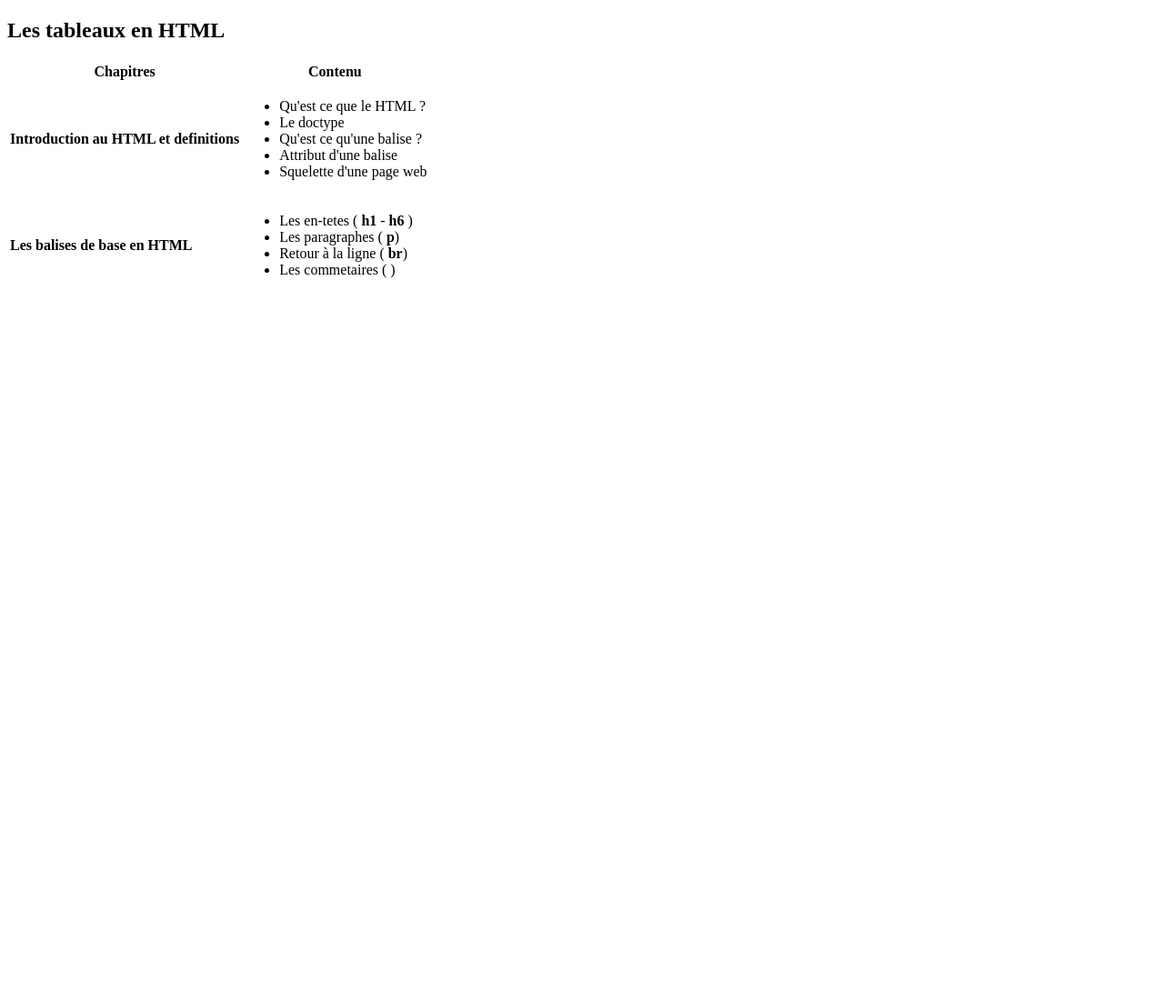
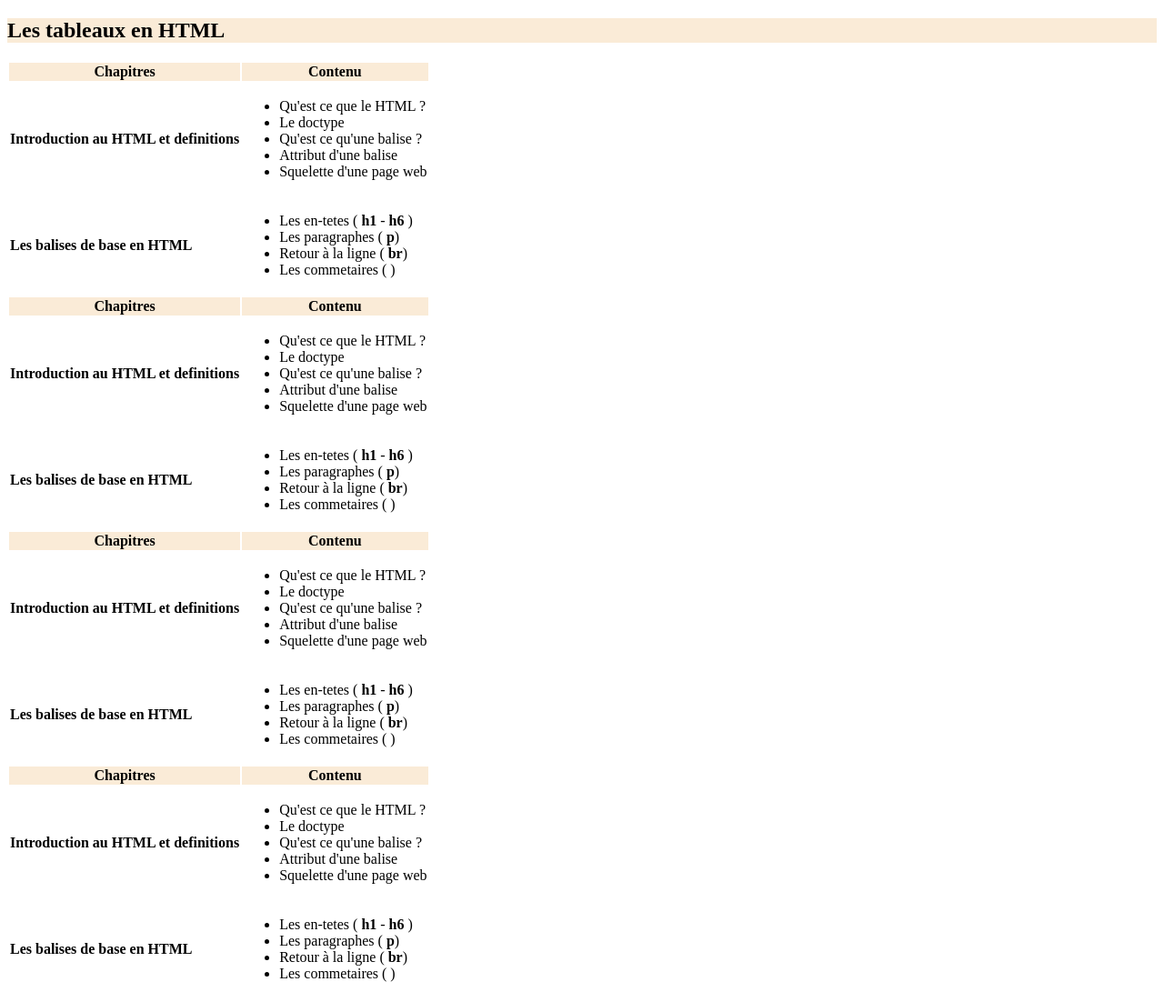
Before and after one commit to PacomeKFP/mern-training, a plain HTML site: page tables.html in a window 1280 px wide. Shown: the whole page at 91% size. Before the commit the page ends 800 px from the top, so only its background shows below. Drawn offline with Linux system fonts and the light colour scheme.

Commit message:
apres le cours de css

```diff
--- /dev/null
+++ b/assets/css/nav.css
@@ -0,0 +1,37 @@
+* {
+  margin: 0;
+  padding: 0;
+}
+header {
+  position: sticky;
+  top: 0px;
+  height: 60px;
+  box-shadow: 10px 17px 15px -8px rgba(165,165,165,0.71);}
+nav {
+  padding: 10px 50px;
+  display: flex;
+  align-items: center;
+  justify-content: space-between;
+  background-color: #333;
+}
+ul {
+  list-style: none;
+  display: flex;
+  justify-content: space-evenly;
+}
+li {
+  margin: 10px;
+}
+a {
+  color: white;
+  font-family: "Lucida Sans", "Lucida Sans Regular", "Lucida Grande",
+    "Lucida Sans Unicode", Geneva, Verdana, sans-serif;
+  text-decoration: none;
+}
+header nav h2 {
+  color: white;
+}
+
+header nav h2:hover{
+    cursor: pointer;
+}
--- /dev/null
+++ b/assets/css/responsive.css
@@ -0,0 +1,11 @@
+body{
+    text-align: center;
+}
+ol{
+    height: 100vh;
+    list-style: none;
+    display: flex;
+    flex-wrap: wrap;
+    justify-content: space-evenly;
+    align-items: space-around;
+}
--- /dev/null
+++ b/assets/css/style2.css
@@ -0,0 +1,15 @@
+.input-fields, select{
+    margin: 10px;
+    border: 1px solid red;
+}
+
+#title{
+    position: sticky;
+    top: 0px ;
+    left: 0px;
+    background-color: antiquewhite;
+    z-index: 1;
+}
+th{
+    background-color: antiquewhite;
+}
--- /dev/null
+++ b/assets/css/styles.css
@@ -0,0 +1,28 @@
+a {
+  color: black;
+  text-decoration: none;
+  font-weight: bolder;
+  font-family: "Lucida Sans", "Lucida Sans Regular", "Lucida Grande",
+    "Lucida Sans Unicode", Geneva, Verdana, sans-serif;
+  font-style: italic;
+}
+ul {
+  list-style: upper-alpha;
+}
+p {
+  font-family: "Segoe UI", Tahoma, Geneva, Verdana, sans-serif, Times, serif;
+  font-size: small;
+}
+#para-haut-page {
+  font-family: poppins;
+  font-size: large;
+}
+#para-bas-page {
+  color: aquamarine;
+  background-color: rgb(60, 60, 60);
+  text-align: center;
+}
+
+* {
+  color: rgb(252, 122, 122);
+}
--- a/tables.html
+++ b/tables.html
@@ -4,11 +4,13 @@
 <head>
     <meta charset="UTF-8">
     <meta name="viewport" content="width=device-width, initial-scale=1.0">
+    <link rel="stylesheet" href="assets/css/style2.css">
+
     <title>Ls tableaux en HTML</title>
 </head>
 
 <body>
-    <h2>Les tableaux en HTML</h2>
+    <h2 id="title" >Les tableaux en HTML</h2>
     <table>
         <thead>
             <th>Chapitres</th>
@@ -43,6 +45,113 @@
         </tbody>
         <tfoot></tfoot>
     </table>
+
+    <table>
+        <thead>
+            <th>Chapitres</th>
+            <th>Contenu</th>
+
+        </thead>
+        <tbody>
+            <tr>
+                <td><strong>Introduction au HTML et definitions</strong></td>
+                <td>
+                    <ul>
+                        <li>Qu'est ce que le HTML ?</li>
+                        <li>Le doctype</li>
+                        <li>Qu'est ce qu'une balise ?</li>
+                        <li>Attribut d'une balise</li>
+                        <li>Squelette d'une page web</li>
+                    </ul>
+                </td>
+            </tr>
+
+            <tr>
+                <td><b>Les balises de base en HTML</b></td>
+                <td>
+                    <ul>
+                        <li>Les en-tetes ( <b>h1</b> - <b>h6</b> )</li>
+                        <li>Les paragraphes ( <b>p</b>)</li>
+                        <li>Retour à la ligne ( <b>br</b>)</li>
+                        <li>Les commetaires ( <b> <!--  --> </b>)</li>
+                    </ul>
+                </td>
+            </tr>
+        </tbody>
+        <tfoot></tfoot>
+    </table>
+
+    <table>
+        <thead>
+            <th>Chapitres</th>
+            <th>Contenu</th>
+
+        </thead>
+        <tbody>
+            <tr>
+                <td><strong>Introduction au HTML et definitions</strong></td>
+                <td>
+                    <ul>
+                        <li>Qu'est ce que le HTML ?</li>
+                        <li>Le doctype</li>
+                        <li>Qu'est ce qu'une balise ?</li>
+                        <li>Attribut d'une balise</li>
+                        <li>Squelette d'une page web</li>
+                    </ul>
+                </td>
+            </tr>
+
+            <tr>
+                <td><b>Les balises de base en HTML</b></td>
+                <td>
+                    <ul>
+                        <li>Les en-tetes ( <b>h1</b> - <b>h6</b> )</li>
+                        <li>Les paragraphes ( <b>p</b>)</li>
+                        <li>Retour à la ligne ( <b>br</b>)</li>
+                        <li>Les commetaires ( <b> <!--  --> </b>)</li>
+                    </ul>
+                </td>
+            </tr>
+        </tbody>
+        <tfoot></tfoot>
+    </table>
+
+    <table>
+        <thead>
+            <th>Chapitres</th>
+            <th>Contenu</th>
+
+        </thead>
+        <tbody>
+            <tr>
+                <td><strong>Introduction au HTML et definitions</strong></td>
+                <td>
+                    <ul>
+                        <li>Qu'est ce que le HTML ?</li>
+                        <li>Le doctype</li>
+                        <li>Qu'est ce qu'une balise ?</li>
+                        <li>Attribut d'une balise</li>
+                        <li>Squelette d'une page web</li>
+                    </ul>
+                </td>
+            </tr>
+
+            <tr>
+                <td><b>Les balises de base en HTML</b></td>
+                <td>
+                    <ul>
+                        <li>Les en-tetes ( <b>h1</b> - <b>h6</b> )</li>
+                        <li>Les paragraphes ( <b>p</b>)</li>
+                        <li>Retour à la ligne ( <b>br</b>)</li>
+                        <li>Les commetaires ( <b> <!--  --> </b>)</li>
+                    </ul>
+                </td>
+            </tr>
+        </tbody>
+        <tfoot></tfoot>
+    </table>
+
+
 </body>
 
 </html>
```
Also changed, not shown: about.html (+1 -0 lines), index.html (+3 -0 lines), media.html (+1 -0 lines), register.html (+6 -5 lines), semantic.html (+5 -0 lines).
